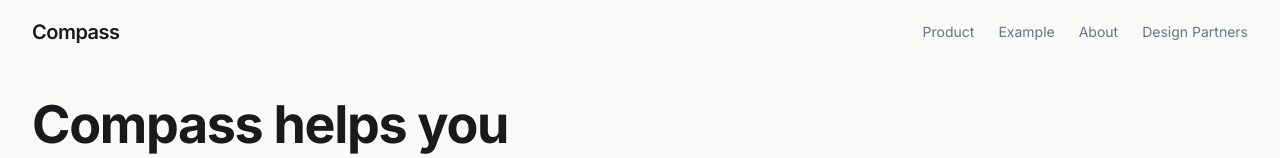
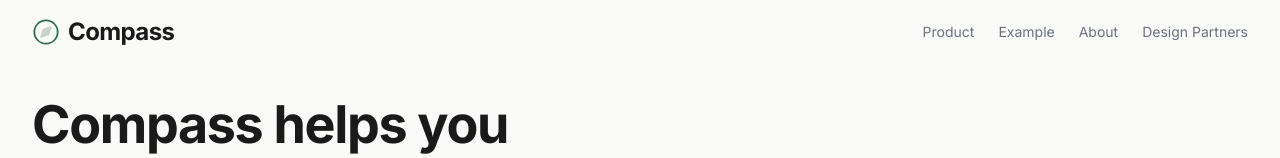
Before and after one commit to smithar106/Compass-Web, a Next.js app: page / in a window 1280 px wide. Shown: the top 158 px of the page. Built offline with nearby package versions, Linux system fonts and the light colour scheme.

Commit message:
Enlarge Compass logo and add compass icon to header

```diff
--- a/src/components/layout/header.tsx
+++ b/src/components/layout/header.tsx
@@ -26,8 +26,12 @@
     >
       <div className="mx-auto max-w-7xl px-4 sm:px-6 lg:px-8">
         <div className="flex h-16 items-center justify-between">
-          <Link href="/" className="text-xl font-semibold text-ink tracking-tight">
-            {site.name}
+          <Link href="/" className="flex items-center gap-2">
+            <svg width="28" height="28" viewBox="0 0 24 24" fill="none" stroke="currentColor" strokeWidth="1.5" strokeLinecap="round" strokeLinejoin="round" className="text-forest shrink-0">
+              <circle cx="12" cy="12" r="10" />
+              <polygon points="16.24 7.76 14.12 14.12 7.76 16.24 9.88 9.88 16.24 7.76" fill="currentColor" opacity="0.25" />
+            </svg>
+            <span className="text-2xl font-bold text-ink tracking-tight">{site.name}</span>
           </Link>
 
           <nav className="hidden md:flex items-center gap-6">
```
